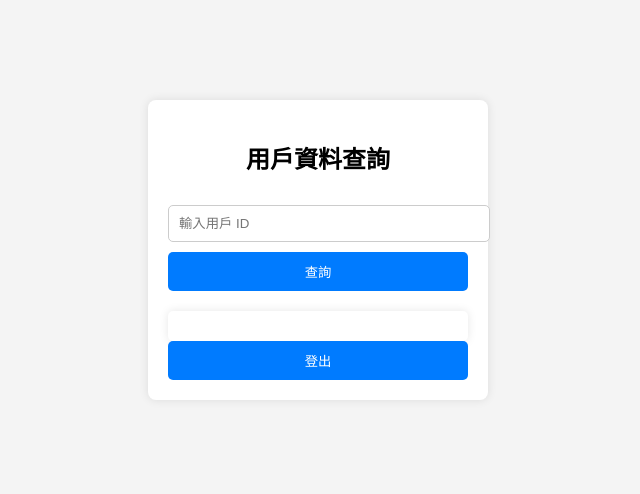
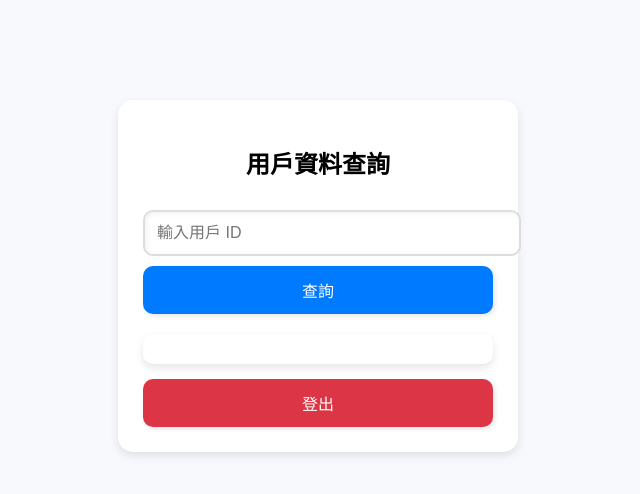
Before and after one commit to Eddy980814/2025, a plain HTML site: page query.html in a window 1280 px wide. Shown: the whole page, without its empty margins (322-962 px from the left). Drawn offline with Linux system fonts and the light colour scheme; sample sign-in values are in the browser's storage.

Commit message:
Update style.css

```diff
--- a/style.css
+++ b/style.css
@@ -1,49 +1,72 @@
+/* 設定整體樣式 */
 body {
-    font-family: Arial, sans-serif;
+    font-family: 'Arial', sans-serif;
+    background-color: #f7f9fc;
     text-align: center;
-    background-color: #f4f4f4;
+    margin: 0;
+    padding: 0;
 }
 
+/* 登入 & 查詢框的樣式 */
 .login-container, .query-container {
-    width: 300px;
+    width: 350px;
     margin: 100px auto;
-    padding: 20px;
+    padding: 25px;
     background: white;
-    box-shadow: 0px 0px 10px rgba(0, 0, 0, 0.1);
-    border-radius: 8px;
+    border-radius: 15px;
+    box-shadow: 0px 4px 10px rgba(0, 0, 0, 0.1);
 }
 
+/* 輸入框樣式 */
 input {
     width: 100%;
-    padding: 10px;
+    padding: 12px;
     margin: 10px 0;
-    border: 1px solid #ccc;
-    border-radius: 5px;
+    border: 2px solid #ddd;
+    border-radius: 10px;
+    font-size: 16px;
+    box-shadow: inset 2px 2px 5px rgba(0, 0, 0, 0.05);
 }
 
+/* 按鈕樣式 */
 button {
     width: 100%;
-    padding: 10px;
+    padding: 12px;
     background: #007bff;
     color: white;
+    font-size: 16px;
     border: none;
+    border-radius: 10px;
     cursor: pointer;
-    border-radius: 5px;
+    transition: 0.3s;
+    box-shadow: 2px 2px 5px rgba(0, 0, 0, 0.1);
 }
 
 button:hover {
     background: #0056b3;
 }
 
+/* 查詢結果的樣式 */
+#userResult {
+    margin-top: 20px;
+    padding: 15px;
+    background: white;
+    border-radius: 10px;
+    box-shadow: 0px 4px 8px rgba(0, 0, 0, 0.1);
+    text-align: left;
+}
+
+/* 錯誤訊息 */
 #error-message {
     color: red;
 }
 
-#userResult {
-    margin-top: 20px;
-    text-align: left;
-    background: #ffffff;
-    padding: 15px;
-    border-radius: 5px;
-    box-shadow: 0px 0px 10px rgba(0, 0, 0, 0.1);
+/* 登出按鈕 */
+.logout-btn {
+    background: #dc3545;
+    margin-top: 15px;
 }
+
+.logout-btn:hover {
+    background: #a71d2a;
+}
```
